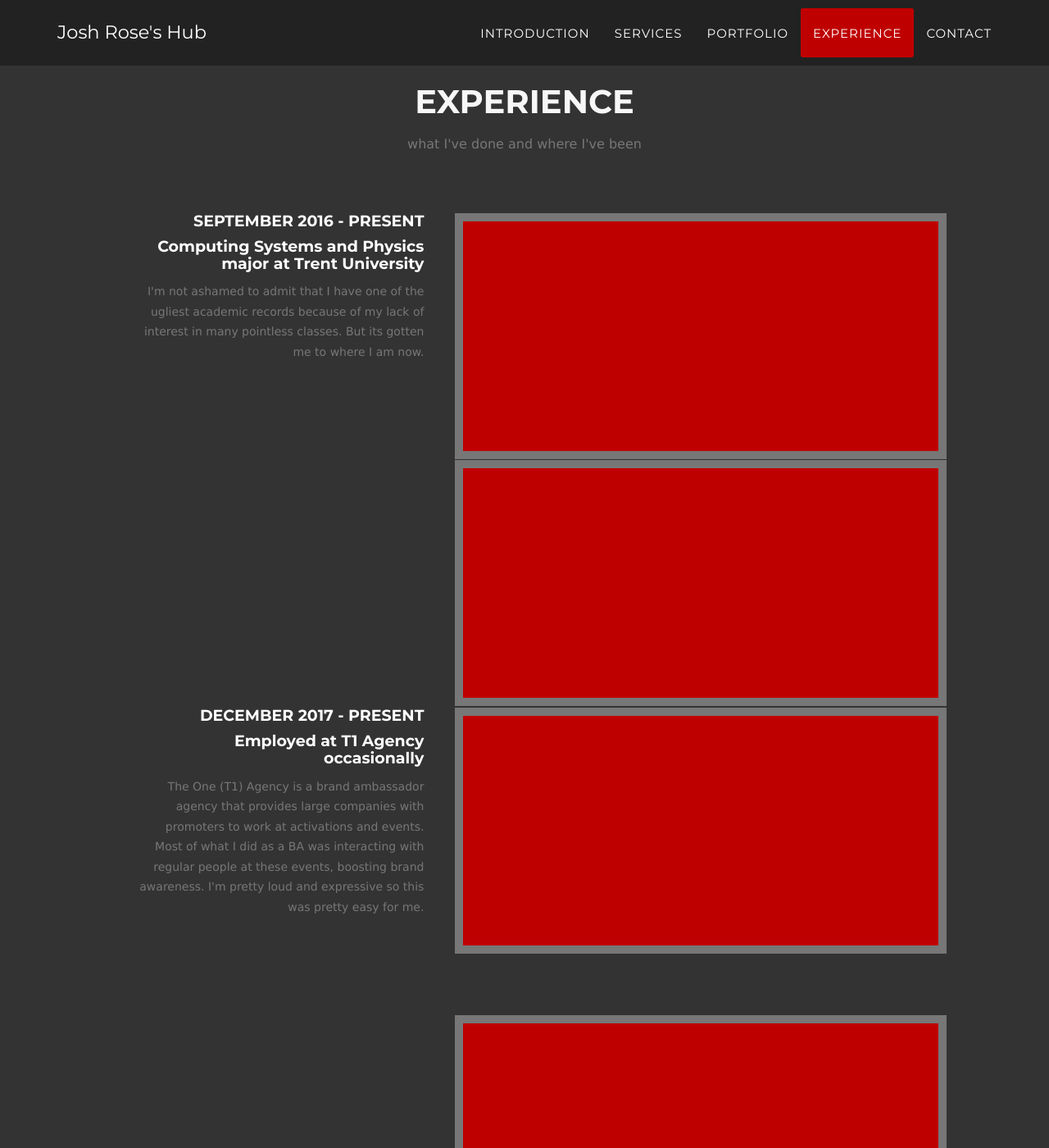
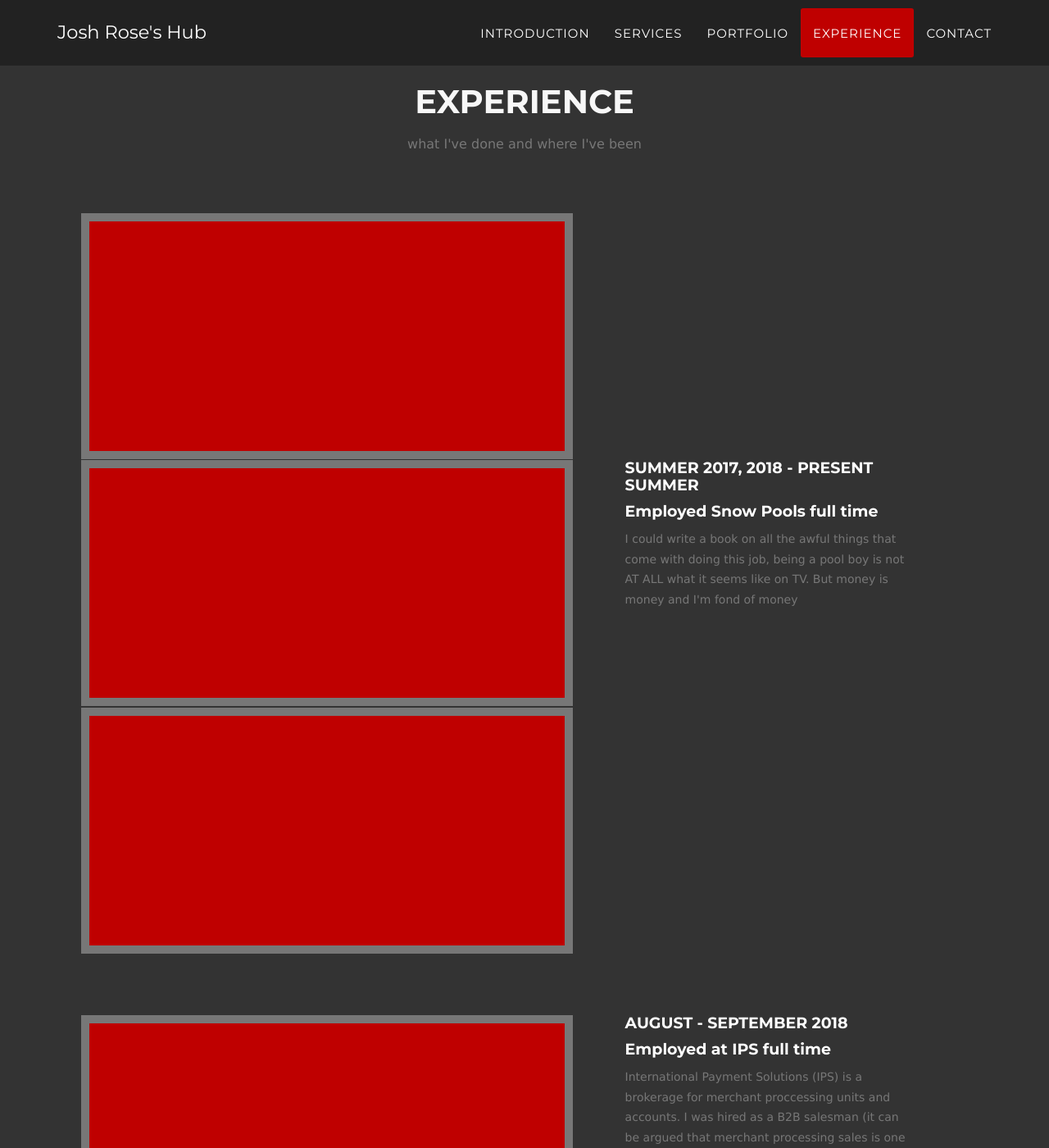
Before and after one commit to JoshJRose/myWebsite, a Jekyll site: the page built from _posts/2014-07-18-project-1.markdown, in a window 1280 px wide and 1400 px high, scrolled down 3401 px. Shown: the whole window at 82% size. Built offline with Jekyll 4.4.1, drawn with Linux system fonts in a browser that asks for light colours; some web fonts are replaced.

Commit message:
nope, another test

```diff
--- a/_includes/css/agency.css
+++ b/_includes/css/agency.css
@@ -514,7 +514,7 @@
 .timeline>li .timeline-image {
     z-index: 100;
     position: absolute;
-    left: 200px;
+    left: 0px;
     min-width: 600px;
     min-height: 300px;
     margin-left: 0;
@@ -584,7 +584,7 @@
     }
 
     .timeline>li .timeline-image {
-        left: 50%;
+        left: 10%;
         width: 100px;
         height: 100px;
         margin-left: -50px;
```
